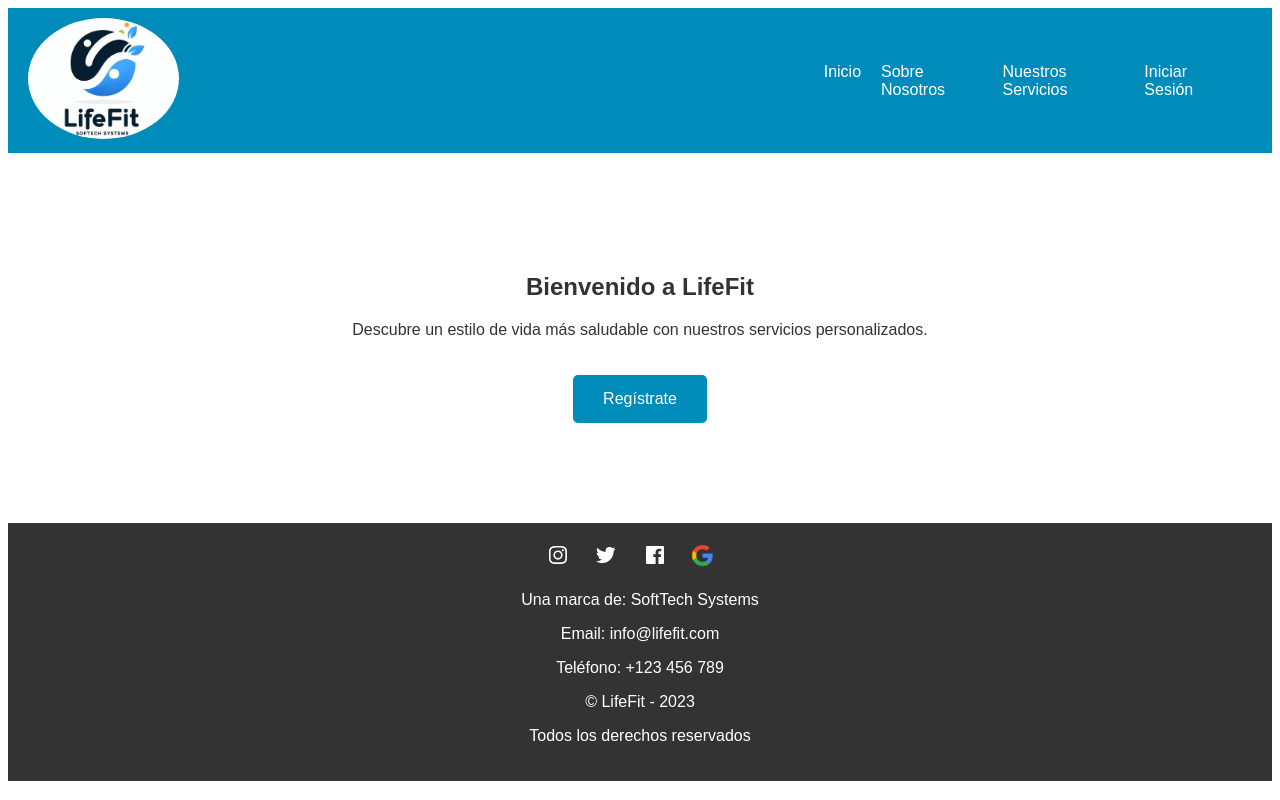
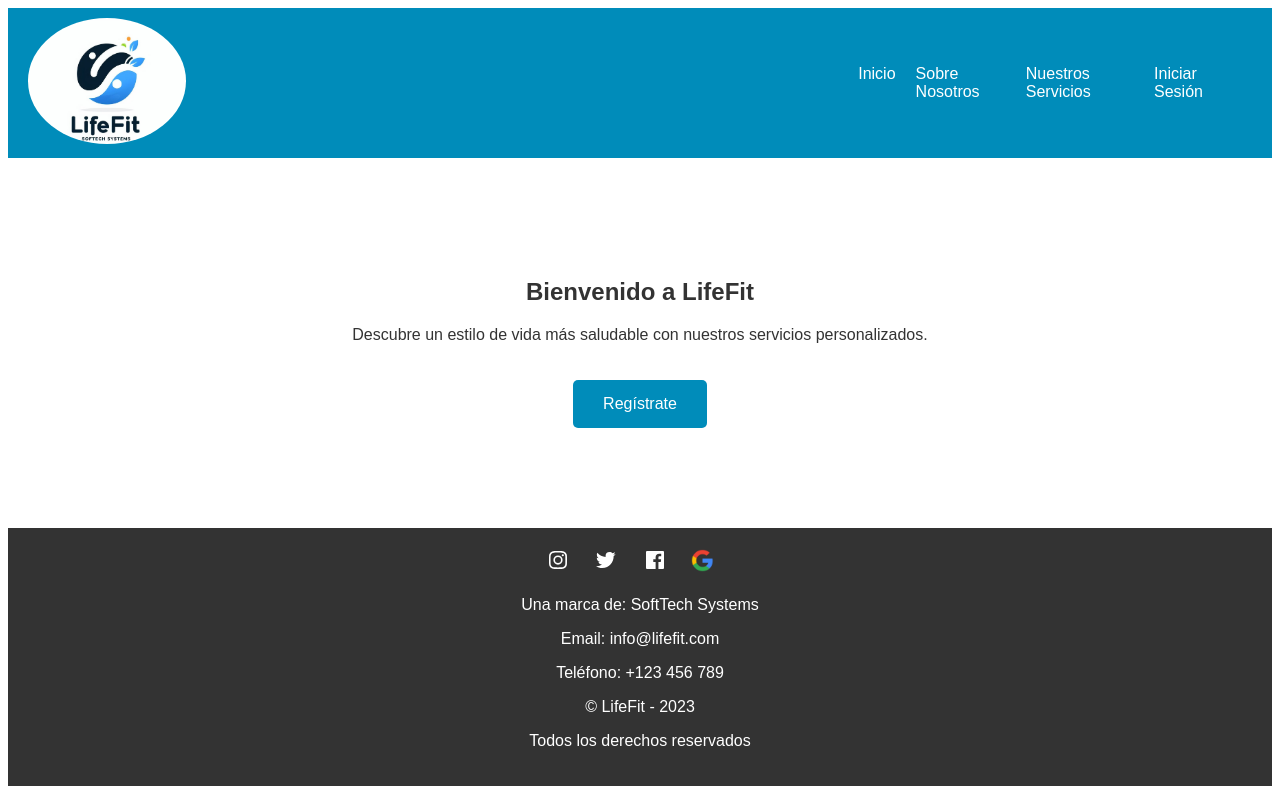
Before and after one commit to Alexis8125/practica_JS, a plain HTML site: page index.html in a window 1280 px wide. Drawn offline with Linux system fonts and the light colour scheme.

Commit message:
Modificacion

```diff
--- a/index.html
+++ b/index.html
@@ -11,7 +11,7 @@
   <header>
     <nav>
       <div>
-        <img src="Multimedia/_59cd1003-b170-49a5-a88b-6eef443eb7eb.jpeg" alt="LifeFit Logo" class="logo">
+        <img src="Icons/_59cd1003-b170-49a5-a88b-6eef443eb7eb.jpeg" alt="LifeFit Logo" class="logo">
       </div>
       <ul>
         <li><a href="index.html">Inicio</a></li>
```
Also changed, not shown: Icons/_59cd1003-b170-49a5-a88b-6eef443eb7eb.jpeg (added).
